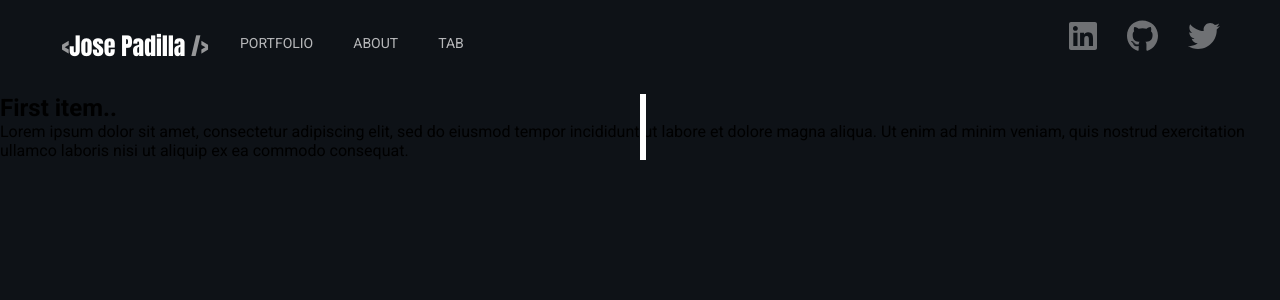
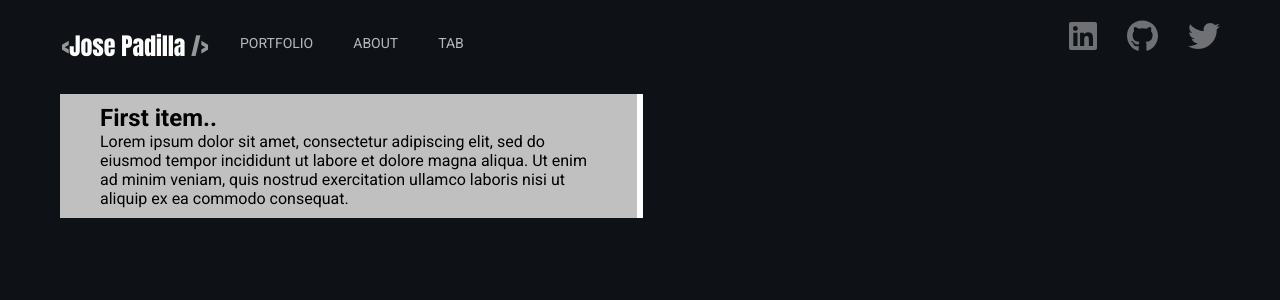
Before and after one commit to JpadillaCoding/Personal-Website, a Next.js app: page /about in a window 1280 px wide. Shown: the top 300 px of the page. Built offline with nearby package versions, Linux system fonts and the light colour scheme.

Commit message:
style: content box and timeline line styling

```diff
--- a/app/about/page.module.css
+++ b/app/about/page.module.css
@@ -1,9 +1,6 @@
-.page_wrapper {
-  box-sizing: border-box;
-}
 .timeline {
-  position: relative;
-  margin: 0 auto;
+    position: relative;
+    margin: 0 auto;
 }
 .timeline::after {
     content: '';
@@ -13,4 +10,12 @@
     top: 0;
     bottom: 0;
     left: 50%;
+    margin-left: -3px;
 }
+.content_container {
+    padding: 10px 40px;
+    position: relative;
+    background-color: silver;
+    width: 50%;
+    box-sizing: border-box;
+}
--- a/app/about/page.tsx
+++ b/app/about/page.tsx
@@ -2,9 +2,10 @@ import styles from "./page.module.css";
 
 export default function About() {
   return (
-    <div className={styles.page_wrapper}>
+    <div className="main_wrapper">
       <div className={styles.timeline}>
-        <div className={styles["content_container left"]}>
+        <div className={`${styles.content_container}
+         ${styles.left}`}>
           <h2>First item..</h2>
           <p>
             Lorem ipsum dolor sit amet, consectetur adipiscing elit, sed do
```
